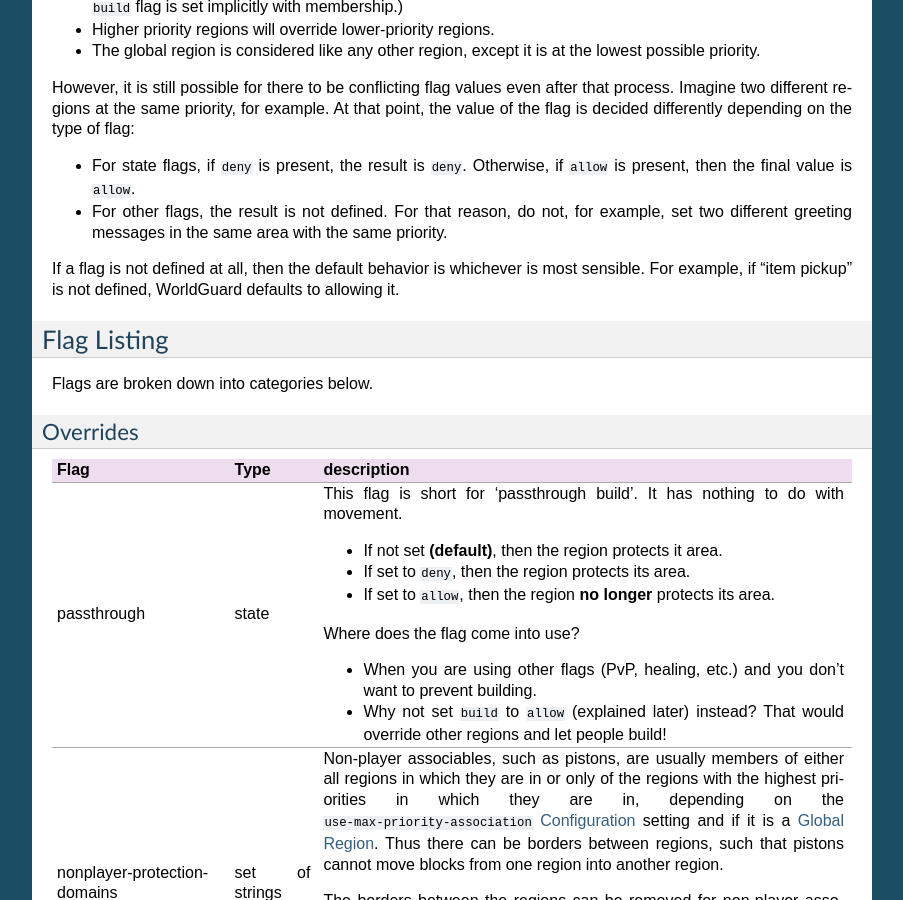
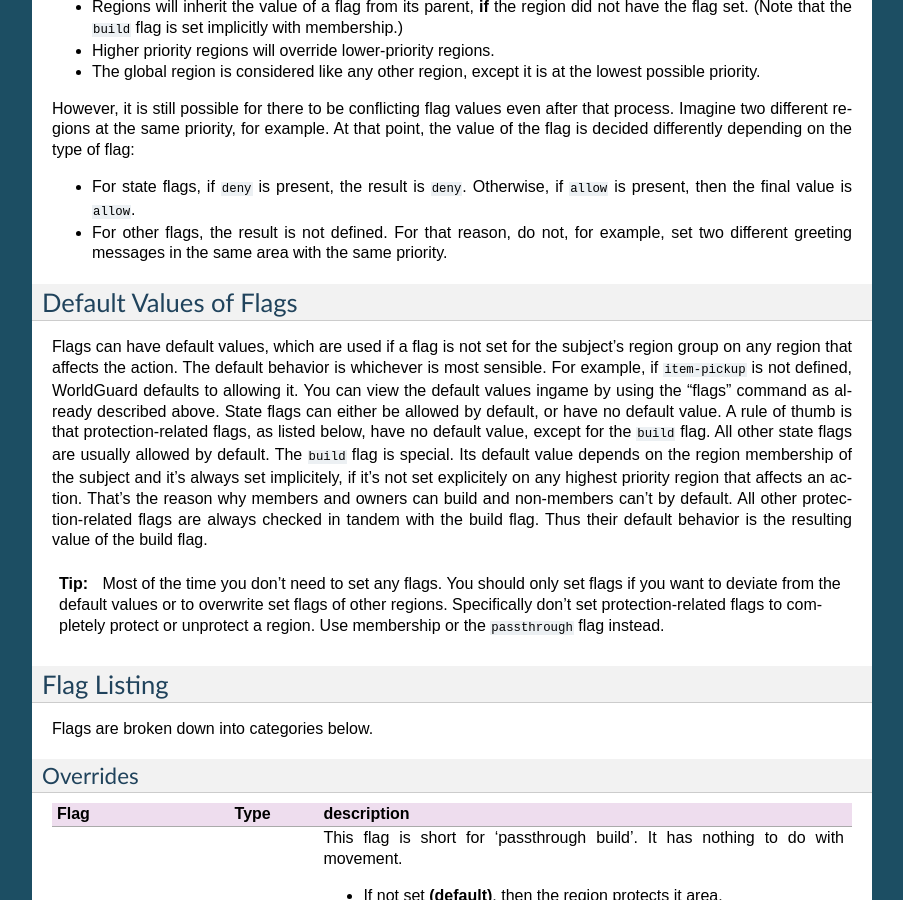
Before and after one commit to aurorasmiles/WorldGuardDocs, a Sphinx documentation site: the page built from source/regions/flags.rst, in a window 1280 px wide and 900 px high, scrolled down 2363 px. Shown: the whole window, without its empty margins (198-1101 px from the left). Built offline with Sphinx 7.4.7, drawn with Linux system fonts in a browser that asks for light colours; some of the changed text lies outside the part shown.

Commit message:
Add info about default values of flags (#31)

```diff
--- a/source/regions/flags.rst
+++ b/source/regions/flags.rst
@@ -89,7 +89,6 @@ Internally, there are more types, but it should generally not be of concern.
 
         /rg flag spawn greeting-title `bWelcome to spawn!\n`YEnjoy your stay in `g`n%world%`x, `C%name%`Y!
 
-
 Conflicting Flags
 =================
 
@@ -104,7 +103,13 @@ However, it is still possible for there to be conflicting flag values even after
 * For state flags, if ``deny`` is present, the result is ``deny``. Otherwise, if ``allow`` is present, then the final value is ``allow``.
 * For other flags, the result is not defined. For that reason, do not, for example, set two different greeting messages in the same area with the same priority.
 
-If a flag is not defined at all, then the default behavior is whichever is most sensible. For example, if "item pickup" is not defined, WorldGuard defaults to allowing it.
+Default Values of Flags
+=======================
+
+Flags can have default values, which are used if a flag is not set for the subject's region group on any region that affects the action. The default behavior is whichever is most sensible. For example, if ``item-pickup`` is not defined, WorldGuard defaults to allowing it. You can view the default values ingame by using the "flags" command as already described above. State flags can either be allowed by default, or have no default value. A rule of thumb is that protection-related flags, as listed below, have no default value, except for the ``build`` flag. All other state flags are usually allowed by default. The ``build`` flag is special. Its default value depends on the region membership of the subject and it's always set implicitely, if it's not set explicitely on any highest priority region that affects an action. That's the reason why members and owners can build and non-members can't by default. All other protection-related flags are always checked in tandem with the build flag. Thus their default behavior is the resulting value of the build flag.
+
+.. tip::
+    Most of the time you don't need to set any flags. You should only set flags if you want to deviate from the default values or to overwrite set flags of other regions. Specifically don't set protection-related flags to completely protect or unprotect a region. Use membership or the ``passthrough`` flag instead.
 
 Flag Listing
 ============
```
